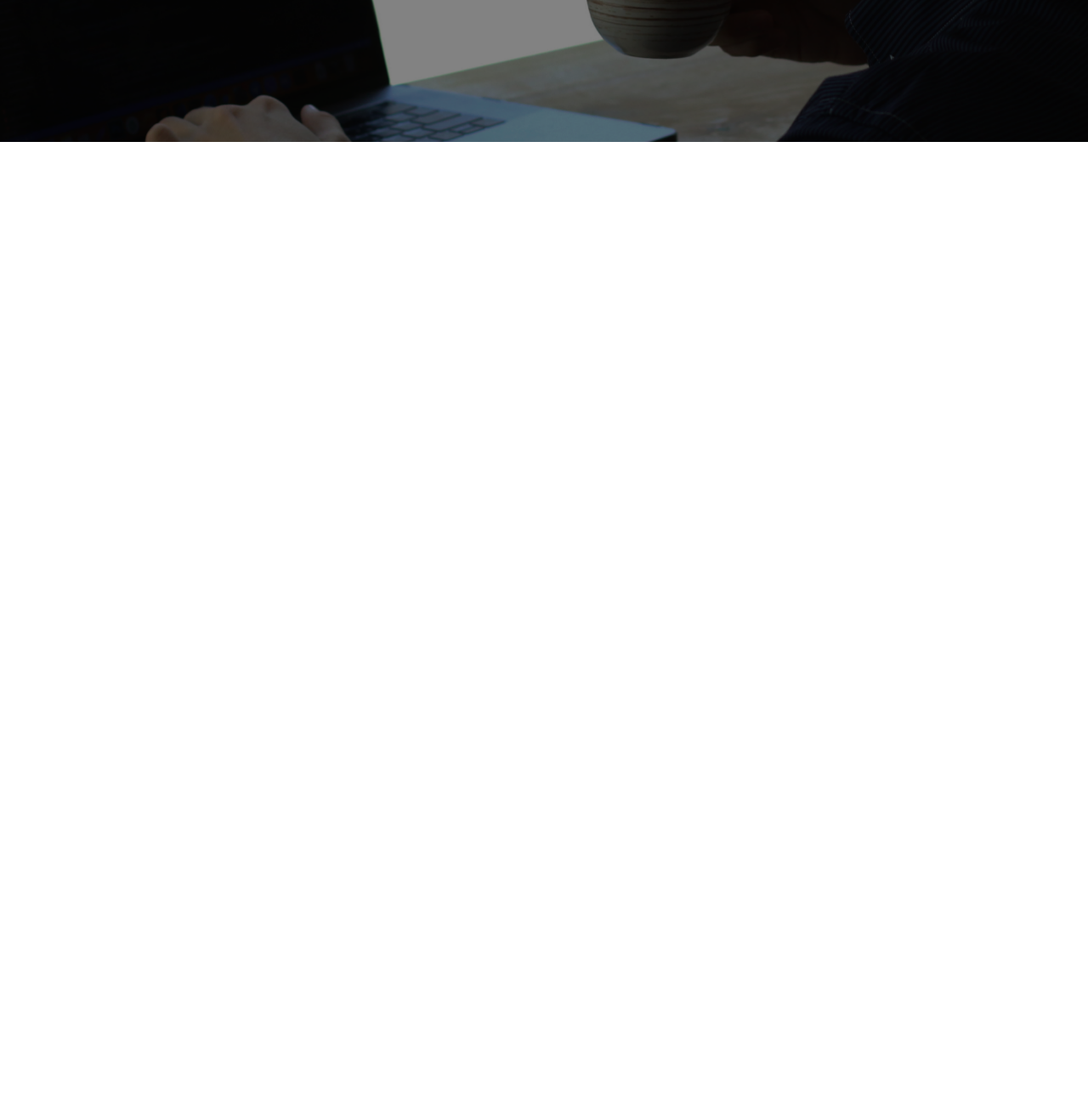
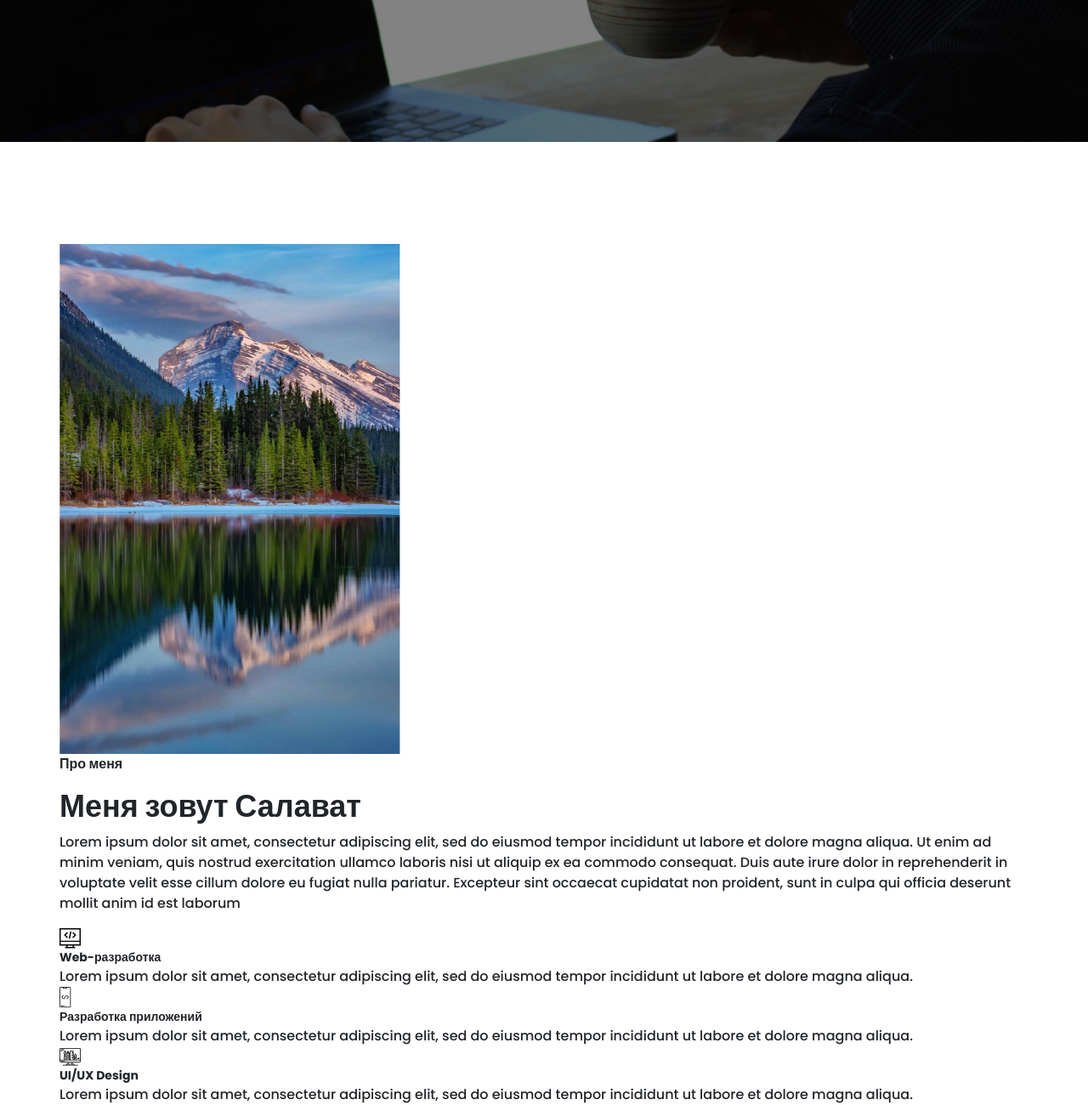
Before and after one commit to SalavatIskhakov/portfolio, a website: page src/index.html in a window 1280 px wide. Shown: the part 633-1933 px from the top of the page at 85% size. Before the commit the page ends 800 px from the top, so only its background shows below. Drawn offline with nearby package versions, Linux system fonts and the light colour scheme; files that its build step writes are made by us from their sources; files whose address does not match are found by name.

Commit message:
about me section

```diff
--- a/src/index.html
+++ b/src/index.html
@@ -95,6 +95,54 @@
       </div>
     </div>
   </section>
+
+  <section class="about">
+    <div class="container">
+      <div class="about__wrapper">
+        <img src="img/main_photo.jpg" alt="photo" class="about__photo">
+        <div class="about__desrc">
+          <h2 class="title title_fz16 about__title">Про меня</h2>
+          <div class="title title_fz36 about__subtitle">Меня зовут Салават</div>
+          <div class="divider"></div>
+          <p class="about__text">Lorem ipsum dolor sit amet, consectetur adipiscing elit, sed do eiusmod tempor incididunt ut labore et dolore magna aliqua. Ut enim ad minim veniam, quis nostrud exercitation ullamco laboris nisi ut aliquip ex ea commodo consequat. Duis aute irure dolor in reprehenderit in voluptate velit esse cillum dolore eu fugiat nulla pariatur. Excepteur sint occaecat cupidatat non proident, sunt in culpa qui officia deserunt mollit anim id est laborum</p>
+        </div>
+        <div class="about__skills">
+          <div class="about__skills-item">
+            <div>
+              <img src="icons/about_me/web_development.svg" alt="web-dev">
+            </div>
+            <div>
+              <div class="title title_fz14">Web-разработка</div>
+              <div class="about__skills-text">Lorem ipsum dolor sit amet, consectetur adipiscing elit, sed do eiusmod tempor incididunt ut labore et dolore magna aliqua.</div>
+            </div>
+          </div>
+        </div>
+        <div class="about__skills">
+          <div class="about__skills-item">
+            <div>
+              <img src="icons/about_me/mobile_dev.svg" alt="web-dev">
+            </div>
+            <div>
+              <div class="title title_fz14">Разработка приложений</div>
+              <div class="about__skills-text">Lorem ipsum dolor sit amet, consectetur adipiscing elit, sed do eiusmod tempor incididunt ut labore et dolore magna aliqua.</div>
+            </div>
+          </div>
+        </div>
+        <div class="about__skills">
+          <div class="about__skills-item">
+            <div>
+              <img src="icons/about_me/design.svg" alt="web-dev">
+            </div>
+            <div>
+              <div class="title title_fz14">UI/UX Design</div>
+              <div class="about__skills-text">Lorem ipsum dolor sit amet, consectetur adipiscing elit, sed do eiusmod tempor incididunt ut labore et dolore magna aliqua.</div>
+            </div>
+          </div>
+        </div>
+      </div>
+    </div>
+  </section>
+
   <script src="js/script.js"></script>
 </body>
 
--- /dev/null
+++ b/src/sass/blocks/_about.scss
@@ -0,0 +1,3 @@
+.about {
+  padding-top: 120px;
+}
--- a/src/sass/blocks/_title.scss
+++ b/src/sass/blocks/_title.scss
@@ -10,6 +10,9 @@
     font-size: 16px;
     line-height: 24px;
   }
+  &_fz36 {
+    font-size: 36px;
+  }
   &_fz48 {
     font-size: 48px;
   }
--- a/src/sass/style.scss
+++ b/src/sass/style.scss
@@ -20,3 +20,4 @@
 @import 'blocks/button';
 @import 'blocks/sidepanel';
 @import 'blocks/menu';
+@import 'blocks/about';
```
Also changed, not shown: dist/css/style.min.css, dist/index.html.
